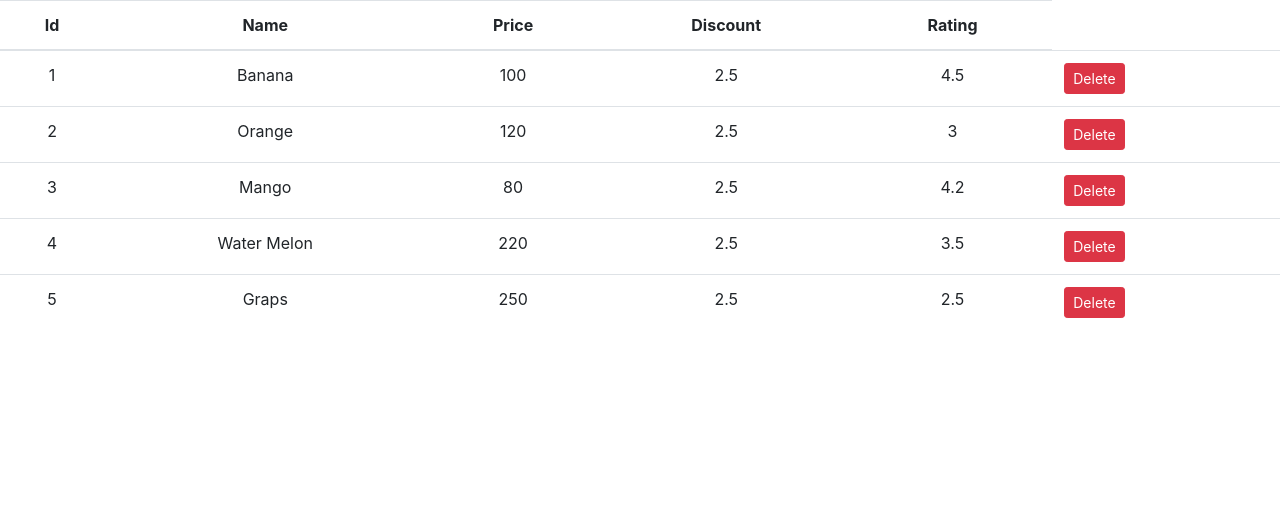
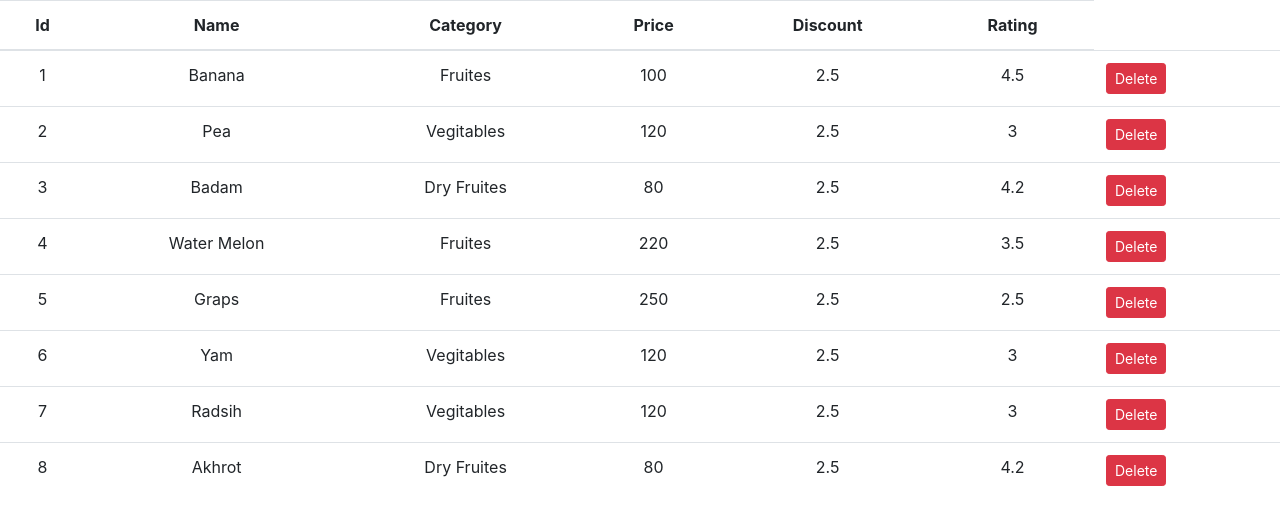
Before and after one commit to ubaid296/umart, a React (Create React App) app: page / in a window 1280 px wide. Shown: the top 524 px of the page. Built offline with nearby package versions, Linux system fonts and the light colour scheme.

Commit message:
Make Food and category service file to get data

```diff
--- a/src/categoryService.js
+++ b/src/categoryService.js
@@ -1,5 +1,14 @@
 const categories = [
-  { id: 1, category: "Fruite" },
-  { id: 1, category: "Fruite" },
-  { id: 1, category: "Fruite" },
+  { id: 1, name: "Fruites" },
+  { id: 2, name: "Dry Fruites" },
+  { id: 3, name: "Vegitables" },
 ];
+
+export function getAllCategories() {
+  return categories;
+}
+
+export function getCategoryById(id) {
+  const category = categories.filter((c) => c.id === id);
+  return category[0].name;
+}
--- a/src/components/home.jsx
+++ b/src/components/home.jsx
@@ -1,26 +1,37 @@
 import React, { Component } from "react";
 import Table from "./table";
+import { getAllFoods } from "../foodService";
+import { getCategoryById } from "../categoryService";
 
 class Home extends Component {
   state = {
-    fields: ["Id", "Name", "Price", "Discount", "Rating"],
-    data: [
-      { id: 1, name: "Banana", price: 100, discount: 2.5, rating: 4.5 },
-      { id: 2, name: "Orange", price: 120, discount: 2.5, rating: 3 },
-      { id: 3, name: "Mango", price: 80, discount: 2.5, rating: 4.2 },
-      { id: 4, name: "Water Melon", price: 220, discount: 2.5, rating: 3.5 },
-      { id: 5, name: "Graps", price: 250, discount: 2.5, rating: 2.5 },
-    ],
+    fields: ["Id", "Name", "Category", "Price", "Discount", "Rating"],
+    foods: [],
   };
 
+  componentDidMount() {
+    const data = getAllFoods();
+    let foods = data.map((food) => ({
+      id: food.id,
+      name: food.name,
+      category: getCategoryById(food.categoryId),
+      price: food.price,
+      discount: food.discount,
+      rating: food.rating,
+    }));
+
+    this.setState({ foods });
+  }
+
   handleDelete = (item) => {
-    let { data } = this.state;
-    const index = data.indexOf(item);
-    data.splice(index, 1);
-    this.setState({ data });
+    let { foods } = this.state;
+    const index = foods.indexOf(item);
+    foods.splice(index, 1);
+    this.setState({ foods });
   };
+
   render() {
-    const { data, fields } = this.state;
+    const { foods: data, fields } = this.state;
     return <Table data={data} fields={fields} onDelete={this.handleDelete} />;
   }
 }
--- a/src/components/tableBody.jsx
+++ b/src/components/tableBody.jsx
@@ -6,7 +6,9 @@ const TableBody = ({ data, fields, onDelete }) => {
       {data.map((item) => (
         <tr key={item.id}>
           {fields.map((filed) => (
-            <td className="text-center ">{item[filed.toLowerCase()]} </td>
+            <td key={`${filed}-${item.id}`} className="text-center ">
+              {item[filed.toLowerCase()]}{" "}
+            </td>
           ))}
           <td>
             <button
--- a/src/foodService.js
+++ b/src/foodService.js
@@ -1,4 +1,4 @@
-const data = [
+const foods = [
   {
     id: 1,
     name: "Banana",
@@ -7,14 +7,14 @@ const data = [
     rating: 4.5,
     categoryId: 1,
   },
-  { id: 2, name: "Pea", price: 120, discount: 2.5, rating: 3, categoryId: 2 },
+  { id: 2, name: "Pea", price: 120, discount: 2.5, rating: 3, categoryId: 3 },
   {
     id: 3,
     name: "Badam",
     price: 80,
     discount: 2.5,
     rating: 4.2,
-    categoryId: 3,
+    categoryId: 2,
   },
   {
     id: 4,
@@ -32,14 +32,14 @@ const data = [
     rating: 2.5,
     categoryId: 1,
   },
-  { id: 6, name: "Yam", price: 120, discount: 2.5, rating: 3, categoryId: 2 },
+  { id: 6, name: "Yam", price: 120, discount: 2.5, rating: 3, categoryId: 3 },
   {
     id: 7,
     name: "Radsih",
     price: 120,
     discount: 2.5,
     rating: 3,
-    categoryId: 2,
+    categoryId: 3,
   },
   {
     id: 8,
@@ -47,6 +47,10 @@ const data = [
     price: 80,
     discount: 2.5,
     rating: 4.2,
-    categoryId: 3,
+    categoryId: 2,
   },
 ];
+
+export function getAllFoods() {
+  return foods;
+}
```
